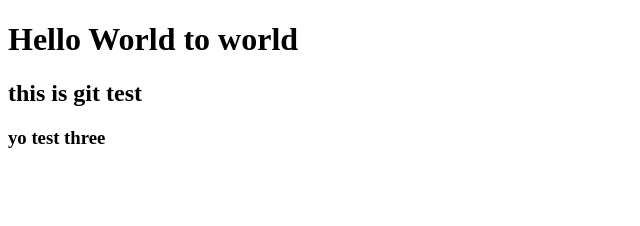
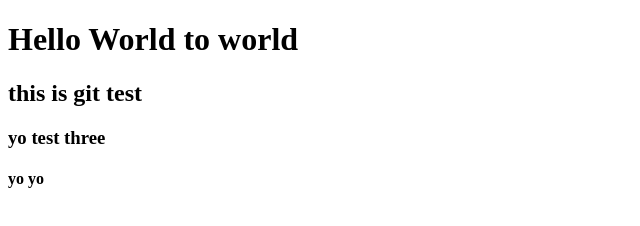
Before and after one commit to tennam67/git-test, a plain HTML site: page index.html in a window 1280 px wide. Shown: the full height of the page, 0-640 px from the left. Drawn offline with Linux system fonts and the light colour scheme.

Commit message:
added h4

```diff
--- a/index.html
+++ b/index.html
@@ -9,5 +9,7 @@
   <h1>Hello World to world</h1>
   <h2>this is git test</h2>
   <h3>yo test three</h3>
+
+  <h4>yo yo </h4>
 </body>
 </html>
```
